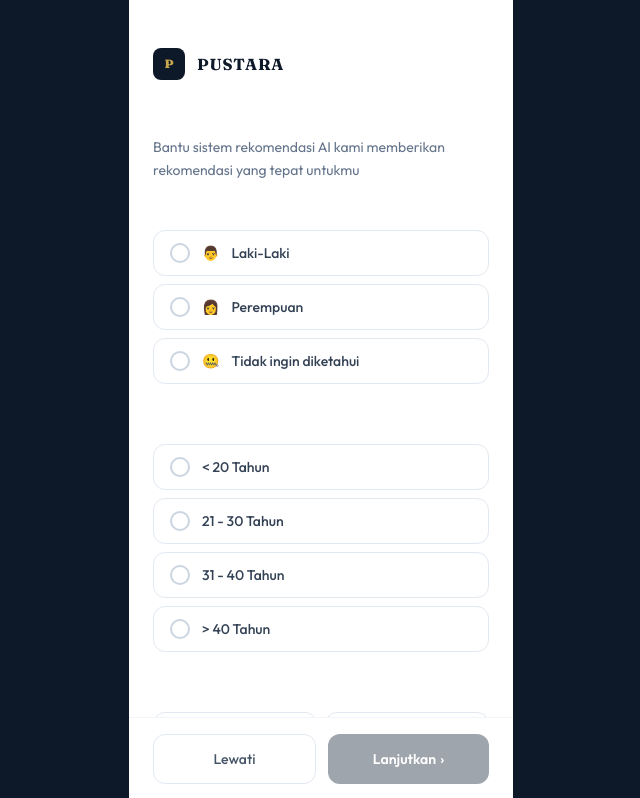
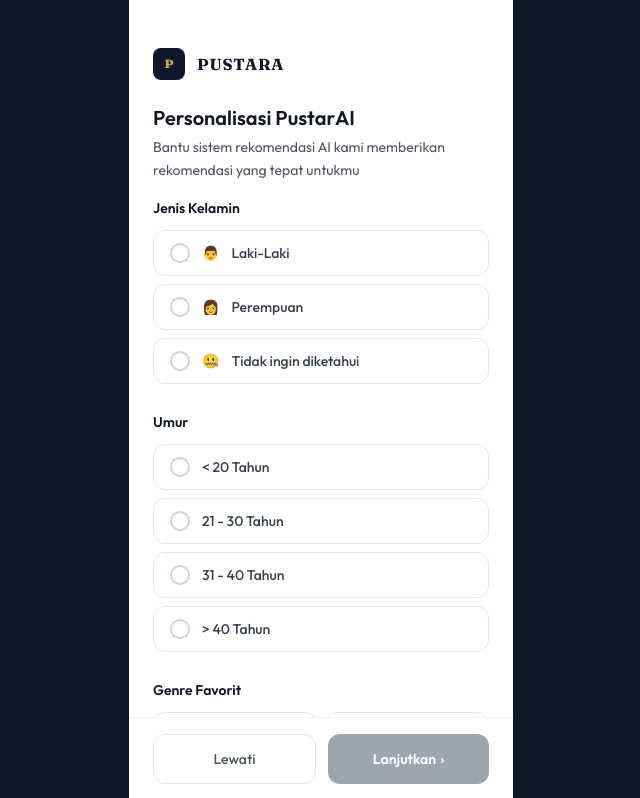
Before and after one commit to cheepi/pustara-fe, a Next.js app: page /auth/personalization in a window 1280 px wide. Shown: the top 798 px of the page, without its empty margins (319-959 px from the left). Built offline with nearby package versions, Linux system fonts and the light colour scheme; no server answers.

Commit message:
change sub text in personalization page and fix authprovider

```diff
--- a/src/app/auth/personalization/page.tsx
+++ b/src/app/auth/personalization/page.tsx
@@ -95,8 +95,8 @@ export default function PersonalizationPage() {
         </div>
 
         <motion.div initial={{ opacity: 0, y: 12 }} animate={{ opacity: 1, y: 0 }}>
-          <h1 className="text-xl font-bold text-white">Personalisasi PustarAI</h1>
-          <p className="text-slate-500 text-sm mt-1 leading-relaxed">
+          <h1 className="text-xl font-bold text-navy-800">Personalisasi PustarAI</h1>
+          <p className="text-slate-600 text-sm mt-1 leading-relaxed">
             Bantu sistem rekomendasi AI kami memberikan rekomendasi yang tepat untukmu
           </p>
         </motion.div>
@@ -122,7 +122,7 @@ export default function PersonalizationPage() {
         >
           {/* Gender */}
           <section>
-            <h2 className="font-semibold text-white text-sm mb-3">Jenis Kelamin</h2>
+            <h2 className="font-semibold text-navy-800 text-sm mb-3">Jenis Kelamin</h2>
             <div className="flex flex-col gap-2">
               {(['Laki-Laki', 'Perempuan', 'Tidak ingin diketahui'] as Gender[]).map(g => (
                 <RadioOption key={g} label={g} selected={gender === g} onSelect={() => setGender(g)}
@@ -133,7 +133,7 @@ export default function PersonalizationPage() {
 
           {/* Age */}
           <section>
-            <h2 className="font-semibold text-white text-sm mb-3">Umur</h2>
+            <h2 className="font-semibold text-navy-800 text-sm mb-3">Umur</h2>
             <div className="flex flex-col gap-2">
               {(['< 20 Tahun', '21 - 30 Tahun', '31 - 40 Tahun', '> 40 Tahun'] as AgeRange[]).map(a => (
                 <RadioOption key={a} label={a} selected={age === a} onSelect={() => setAge(a)} />
@@ -143,7 +143,7 @@ export default function PersonalizationPage() {
 
           {/* Genres */}
           <section>
-            <h2 className="font-semibold text-white text-sm mb-3">Genre Favorit</h2>
+            <h2 className="font-semibold text-navy-800 text-sm mb-3">Genre Favorit</h2>
             <div className="grid grid-cols-2 gap-2">
               {GENRES.map(g => (
                 <GenreChip key={g} label={g}
--- a/src/components/auth/AuthProvider.tsx
+++ b/src/components/auth/AuthProvider.tsx
@@ -11,12 +11,34 @@ export function AuthProvider({ children }: { children: React.ReactNode }) {
   const { setUser, setLoading } = useAuthStore();
 
   useEffect(() => {
-    const unsub = onAuthStateChanged(auth, (user) => {
+    const unsub = onAuthStateChanged(auth, async (user) => {
       setUser(user);
       setLoading(false);
 
       if (user) {
-        // Udah login, lagi di auth pages atau catalog → ke home
+        // 📝 Sync user ke Azure SQL via backend
+        try {
+          const token = await user.getIdToken();
+          const apiUrl = process.env.NEXT_PUBLIC_API_URL || 'http://localhost:3000';
+
+          const response = await fetch(`${apiUrl}/auth/verify-token`, {
+            method: 'POST',
+            headers: {
+              'Content-Type': 'application/json',
+            },
+            body: JSON.stringify({ token }),
+          });
+
+          if (response.ok) {
+            console.log('✅ User synced to Azure SQL');
+          } else {
+            console.warn('⚠️ Failed to sync user to database');
+          }
+        } catch (error) {
+          console.error('Error syncing user:', error);
+        }
+
+        // Redirect setelah sync
         if (['/auth/login', '/auth/register', '/catalog'].includes(pathname)) {
           const personalized = localStorage.getItem('pustara_personalized');
           router.replace(personalized ? '/' : '/auth/personalization');
```
